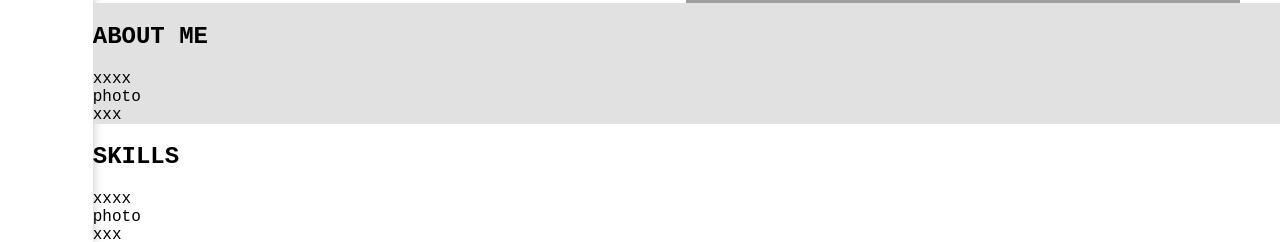
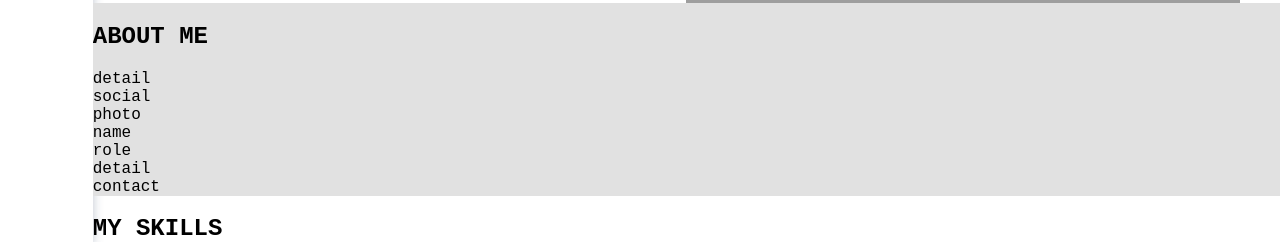
Before and after one commit to thinnakrit/page-portfolio, a Next.js app: page / in a window 1280 px wide. Shown: the part 558-800 px from the top of the page. Built offline with nearby package versions, Linux system fonts and the light colour scheme; grey boxes are pictures that could not be loaded.

Commit message:
Update gp-page

```diff
--- a/src/app/page.tsx
+++ b/src/app/page.tsx
@@ -5,31 +5,24 @@ import styled from "@emotion/styled";
 // components
 import AboutMeSection from "~/components/section/AboutMeSection";
 import HomeSection from "~/components/section/HomeSection";
+import SkillSection from "~/components/section/SkillSection";
 
 export default function Home() {
   return (
     <PageWrapper>
       <MenuLeftWrapper>
-        <div className="menu-header">THINNAKRIT</div>
-        <div className="menu-sub">HOME</div>
-        <div className="menu-sub">ABOUT ME</div>
-        <div className="menu-sub">SKILLS</div>
-        <div className="menu-sub">PORTFOLIO</div>
-        <div className="menu-sub">BLOG</div>
-        <div className="menu-sub">CONTACT</div>
+        <a className="menu-header">THINNAKRIT</a>
+        <a className="menu-sub">HOME</a>
+        <a className="menu-sub">ABOUT ME</a>
+        <a className="menu-sub">SKILLS</a>
+        <a className="menu-sub">PORTFOLIO</a>
+        <a className="menu-sub">BLOG</a>
+        <a className="menu-sub">CONTACT</a>
       </MenuLeftWrapper>
       <ContentWrapper>
         <HomeSection />
         <AboutMeSection />
-
-        <SkillSectionWrapper>
-          <h1>SKILLS</h1>
-          <div>xxxx</div>
-          <div>
-            <div>photo</div>
-            <div>xxx</div>
-          </div>
-        </SkillSectionWrapper>
+        <SkillSection />
 
         <WorkSectionWrapper>
           <h1>LATEST WORKS</h1>
@@ -108,8 +101,6 @@ const ContentWrapper = styled.div`
   flex-direction: column;
 `;
 
-const SkillSectionWrapper = styled.section``;
-
 const WorkSectionWrapper = styled.section``;
 
 const BlogSectionWrapper = styled.section``;
--- a/src/components/section/AboutMeSection.tsx
+++ b/src/components/section/AboutMeSection.tsx
@@ -7,10 +7,18 @@ const AboutMeSection = () => {
   return (
     <AboutMeSectionWrapper>
       <h1>ABOUT ME</h1>
-      <div>xxxx</div>
+      <div>detail</div>
       <div>
-        <div>photo</div>
-        <div>xxx</div>
+        <div>
+          <div>social</div>
+          <div>photo</div>
+        </div>
+        <div>
+          <div>name</div>
+          <div>role</div>
+          <div>detail</div>
+          <div>contact</div>
+        </div>
       </div>
     </AboutMeSectionWrapper>
   );
--- /dev/null
+++ b/src/components/section/SkillSection.tsx
@@ -0,0 +1,30 @@
+"use client";
+
+// libs
+import styled from "@emotion/styled";
+
+const SkillSection = () => {
+  return (
+    <SkillSectionWrapper>
+      <h1>MY SKILLS</h1>
+      <div>detail</div>
+      <div>
+        <div>
+          <div>programming skill</div>
+          <div>list</div>
+        </div>
+        <div>
+          <div>soft skill</div>
+          <div>list</div>
+        </div>
+      </div>
+    </SkillSectionWrapper>
+  );
+};
+
+export default SkillSection;
+
+const SkillSectionWrapper = styled.section`
+  position: relative;
+  z-index: 3;
+`;
```
Also changed, not shown: 1 other file (tests, documents, lock files or other folders).
